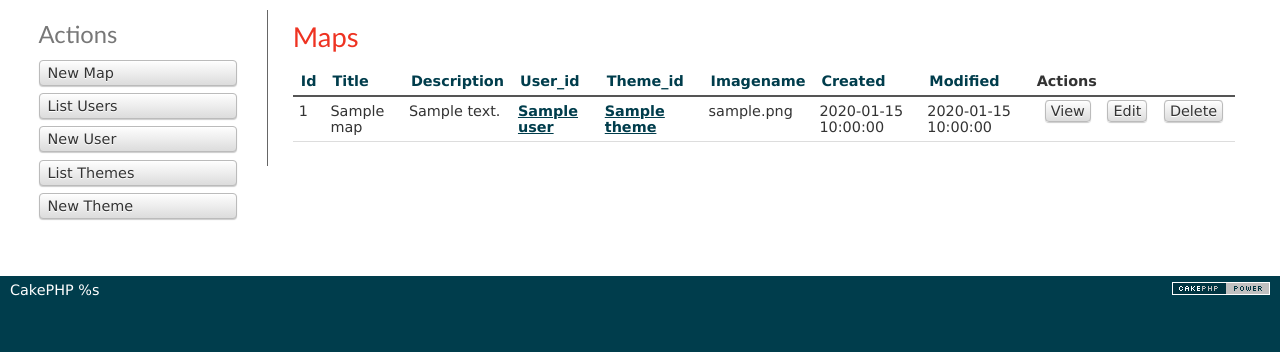
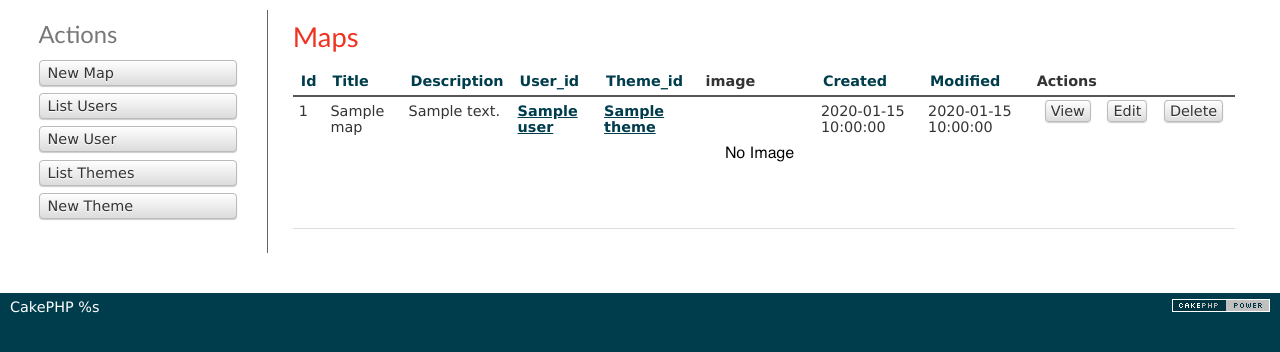
Before and after one commit to kazuhirosaji/livdesn, a CakePHP app: the page made by app/View/Maps/index.ctp in a window 1280 px wide. Shown: the part 47-399 px from the top of the page. Run offline with PHP 8.4 and a stand-in for CakePHP, Linux system fonts and the light colour scheme; the template is opened without the code that fills it: most values are stand-ins (such as "Sample title", 1, 10 or a date in 2020); some libraries are stand-ins or nearby versions.

Commit message:
Save image file function for map.

```diff
--- a/app/View/Layouts/error.ctp
+++ b/app/View/Layouts/error.ctp
@@ -54,5 +54,6 @@ $cakeDescription = __d('cake_dev', 'CakePHP: the rapid development php framework
 			?>
 		</div>
 	</div>
+	<?php echo $this->element('sql_dump'); ?>
 </body>
 </html>
--- a/app/View/Maps/add.ctp
+++ b/app/View/Maps/add.ctp
@@ -1,5 +1,5 @@
 <div class="maps form">
-<?php echo $this->Form->create('Map'); ?>
+<?php echo $this->Form->create('Map', array('type' => 'file')); ?>
 	<fieldset>
 		<legend><?php echo __('Add Map'); ?></legend>
 	<?php
@@ -7,7 +7,7 @@
 		echo $this->Form->input('description');
 		echo $this->Form->input('user_id');
 		echo $this->Form->input('theme_id');
-		echo $this->Form->input('imagename');
+		echo $this->Form->input('file', array('type' => 'file', 'label' => '画像'));
 		echo $this->Form->input('User');
 	?>
 	</fieldset>
--- a/app/View/Maps/index.ctp
+++ b/app/View/Maps/index.ctp
@@ -8,7 +8,7 @@
 			<th><?php echo $this->Paginator->sort('description'); ?></th>
 			<th><?php echo $this->Paginator->sort('user_id'); ?></th>
 			<th><?php echo $this->Paginator->sort('theme_id'); ?></th>
-			<th><?php echo $this->Paginator->sort('imagename'); ?></th>
+			<th>image</th>
 			<th><?php echo $this->Paginator->sort('created'); ?></th>
 			<th><?php echo $this->Paginator->sort('modified'); ?></th>
 			<th class="actions"><?php echo __('Actions'); ?></th>
@@ -26,7 +26,15 @@
 		<td>
 			<?php echo $this->Html->link($map['Theme']['title'], array('controller' => 'themes', 'action' => 'view', $map['Theme']['id'])); ?>
 		</td>
-		<td><?php echo h($map['Map']['imagename']); ?>&nbsp;</td>
+		<?php
+			$imagename = h($map['Map']['imagename']);
+			if (strlen($imagename) > 0 && file_exists("./img/maps/". $imagename )):
+		?>
+			<td><?php echo $this->Html->image(h("maps/". $map['Map']['imagename']),
+				array('alt' => 'Image file')); ?>&nbsp;</td>
+		<?php else: ?>
+			<td><?php echo $this->Html->image("NoImage.png", array('alt' => 'Image file')); ?>&nbsp;</td>
+		<?php endif ?>
 		<td><?php echo h($map['Map']['created']); ?>&nbsp;</td>
 		<td><?php echo h($map['Map']['modified']); ?>&nbsp;</td>
 		<td class="actions">
```
Also changed, not shown: app/Controller/MapsController.php (+25 -1 lines).
